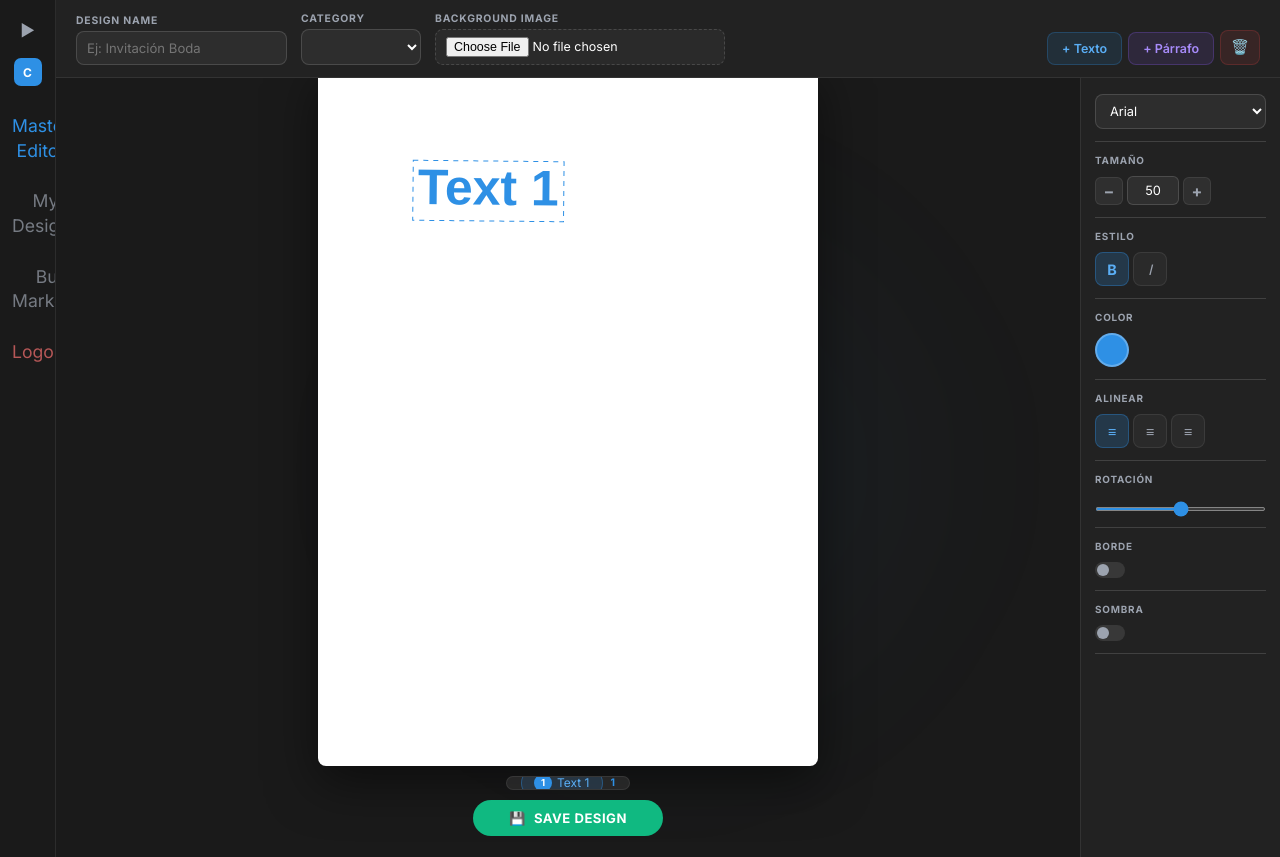
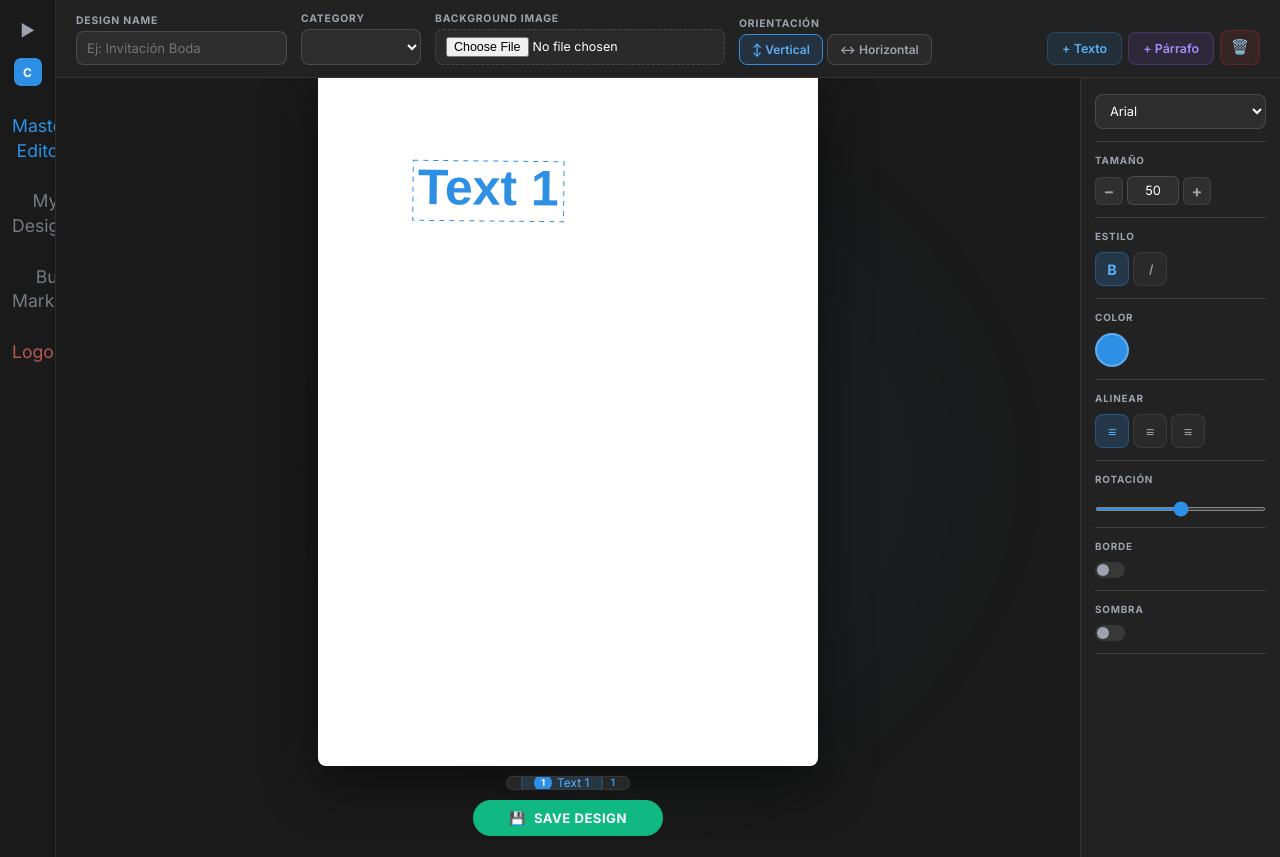
Before and after one commit to stimado9021/cardstudio, a PHP site: page /admin/crear-diseno.html in a window 1280 px wide. Run offline with PHP 8.4, Linux system fonts and the light colour scheme; lists and menus that the app fills with data are empty; some web fonts are replaced.

Commit message:
feat: selector de orientacion vertical/horizontal en editor maestro

```diff
--- a/admin/crear-diseno.html
+++ b/admin/crear-diseno.html
@@ -64,6 +64,13 @@
                 <div class="config-field">
                     <label data-i18n="admin_bg_image">Fondo</label>
                     <input type="file" id="bgInput" class="btn-archivo" accept="image/*">
+                </div>
+                <div class="config-field">
+                    <label>Orientación</label>
+                    <div class="orient-group">
+                        <button class="orient-btn active" id="orientVertical" onclick="setOrientation('vertical')">↕ Vertical</button>
+                        <button class="orient-btn" id="orientHorizontal" onclick="setOrientation('horizontal')">↔ Horizontal</button>
+                    </div>
                 </div>
                 <div class="config-actions">
                     <button class="btn-add" onclick="añadirTexto()">+ Texto</button>
@@ -293,6 +300,22 @@
             document.body.appendChild(sel);
         }
 
+        // Orientation control
+        let currentOrientation = 'vertical';
+        function setOrientation(dir) {
+            currentOrientation = dir;
+            document.getElementById('orientVertical').classList.toggle('active', dir === 'vertical');
+            document.getElementById('orientHorizontal').classList.toggle('active', dir === 'horizontal');
+            if (!fondoImg.src || fondoImg.src === window.location.href) {
+                if (dir === 'vertical') {
+                    canvas.width = 500; canvas.height = 700;
+                } else {
+                    canvas.width = 700; canvas.height = 500;
+                }
+                draw();
+            }
+        }
+
         // Tab system for mobile
         function switchTab(tab) {
             const configBar = document.querySelector('.config-bar');
--- a/admin/css/crear-diseno.css
+++ b/admin/css/crear-diseno.css
@@ -643,6 +643,34 @@ canvas#tarjetaCanvas {
     color: var(--brand-light);
 }
 
+/* ═══════ ORIENTATION ═══════ */
+.orient-group {
+    display: flex;
+    gap: 4px;
+}
+.orient-btn {
+    padding: 7px 12px;
+    background: rgba(255,255,255,0.04);
+    border: 1px solid var(--border-strong);
+    color: var(--text-sec);
+    border-radius: var(--r-sm);
+    font-family: inherit;
+    font-size: 0.75rem;
+    font-weight: 600;
+    cursor: pointer;
+    transition: all 0.2s;
+    white-space: nowrap;
+}
+.orient-btn:hover {
+    background: rgba(255,255,255,0.08);
+    color: var(--text-on-dark);
+}
+.orient-btn.active {
+    background: rgba(46,144,229,0.15);
+    border-color: var(--brand);
+    color: var(--brand-light);
+}
+
 /* ═══════ DESKTOP NOTICE ═══════ */
 .desktop-notice { display: none; }
 .mobile-tabs { display: none; }
--- a/admin/js/crear-diseno.js
+++ b/admin/js/crear-diseno.js
@@ -507,6 +507,7 @@ function limpiarEditor() {
     ctx.clearRect(0, 0, canvas.width, canvas.height);
     document.getElementById('nombreDiseno').value = "";
     document.getElementById('bgInput').value = "";
+    if (typeof setOrientation === 'function') setOrientation('vertical');
     draw();
     window.history.replaceState({}, document.title, window.location.pathname);
 }
```
